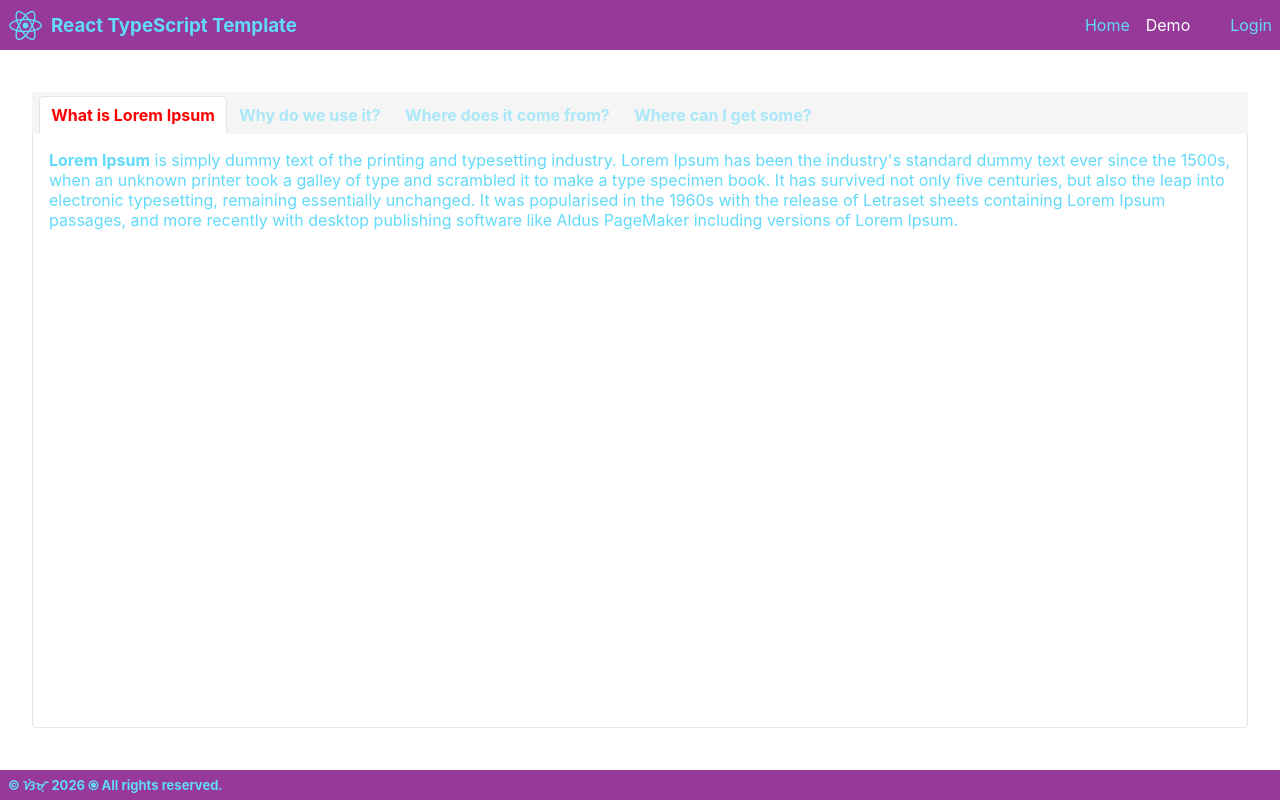
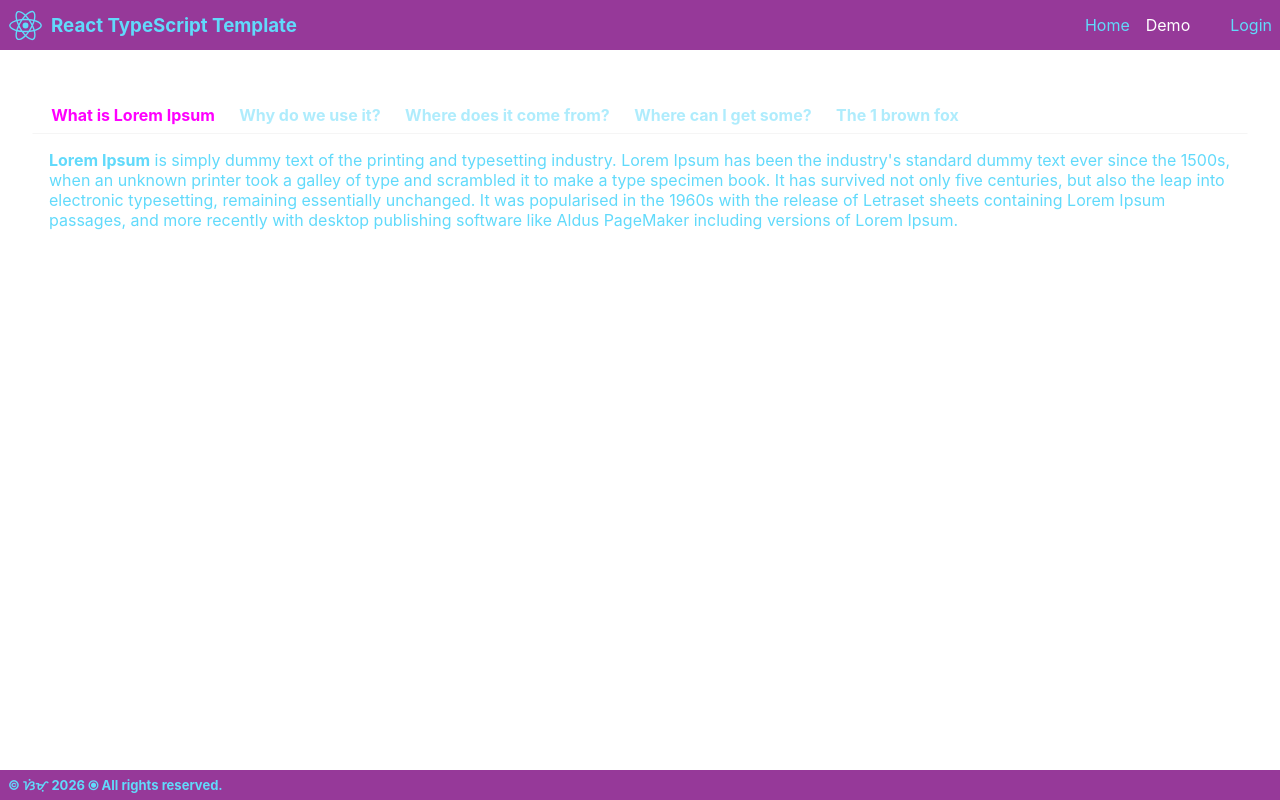
Before and after one commit to jaosimt/ts-app-template, a React (Create React App) app: page /demo/tabs in a window 1280 px wide. Built offline with nearby package versions, Linux system fonts and the light colour scheme.

Commit message:
* added Tab component

```diff
--- a/src/components/pages/demo/tabs.tsx
+++ b/src/components/pages/demo/tabs.tsx
@@ -51,11 +51,24 @@ const tabItems: TabItemType[] = [
                 reasonable. The generated Lorem Ipsum is therefore always free from repetition, injected humour, or
                 non-characteristic words etc.</p>
         </>
+    }, {
+        name: 'The 1 brown fox',
+        children: <>
+            <p><b>The quick brown fox jumps over the lazy dog</b> is a famous English pangram—a sentence containing every letter of the alphabet. Coined in the late 19th century (circa 1885), it is used worldwide for typing practice, keyboard testing, and font displays because it uses all 26 letters. </p>
+            <p>Key details about this phrase:</p>
+            <ul>
+                <li><b>Purpose:</b> It is used to test typewriters, computer keyboards, and to display fonts.</li>
+                <li><b>Origin:</b> The earliest known appearance was in The Boston Journal in 1885.</li>
+                <li><b>Usage:</b> It was used for signaling practice, on the Moscow–Washington hotline, and is common in typing tests.</li>
+                <li><b>Pangram:</b> The phrase is famous because it is a short, coherent sentence that uses every letter from A to Z.</li>
+                <li><b>Popularity:</b> It is often used to demonstrate the full character set of a font.</li>
+            </ul>
+        </>
     }
 ];
 
 const TabsDemo: FC = () => {
-    return <Tabs data={tabItems}/>
+    return <Tabs data={tabItems} type={'plain'} moveSelectedOnScroll={false}/>
 };
 
 export default TabsDemo;
--- a/src/components/partials/tab/index.tsx
+++ b/src/components/partials/tab/index.tsx
@@ -5,15 +5,17 @@ import { classNames, inStringNumberToWords, parseCSSUnit, Round, snakeCase } fro
 import ReactIcon from '../../partials';
 import './styles.scss';
 
+export interface TabItemProps extends HTMLAttributes<HTMLDivElement> {
+    data: TabItemType[];
+    contentPadding?: number | `${number}${string}`;
+    type?: 'boxed-content' | 'boxed' | 'plain';
+    moveSelectedOnScroll?: boolean;
+}
+
 export type TabItemType = {
     id?: string;
     name: string;
     children: ReactNode;
-}
-
-export interface TabItemProps extends HTMLAttributes<HTMLDivElement> {
-    data: TabItemType[];
-    contentPadding?: number | `${number}${string}`;
 }
 
 type TabItemsPos = {
@@ -25,7 +27,7 @@ const roundPrecision = 0;
 const shiftOffset = 3;
 
 const Tabs: FC<TabItemProps> = (props) => {
-    const {data, contentPadding = '1rem'} = props;
+    const {data, contentPadding = '1rem', type = 'active', moveSelectedOnScroll = false} = props;
 
     const tabItemsWrapper = useRef<HTMLDivElement>(null);
     const resizeTimeoutRef = useRef<any>(null);
@@ -76,6 +78,26 @@ const Tabs: FC<TabItemProps> = (props) => {
         // eslint-disable-next-line
     }, []);
 
+    useEffect(() => {
+        if (localStorage.getItem('checkVisibility') === 'true') {
+            localStorage.removeItem('checkVisibility');
+            const itemsWrapper = tabItemsWrapper.current as HTMLDivElement;
+            const activeElement = itemsWrapper.querySelector('.tab-item.active') as HTMLElement;
+
+            const activeElementBCR = activeElement.getBoundingClientRect();
+            const itemWrapperBCR = itemsWrapper.getBoundingClientRect();
+
+            const activeElementLeft = Math.ceil(activeElementBCR.left);
+            const wrapperLeft = itemWrapperBCR.left;
+            const activeElementRight = Math.ceil(activeElementBCR.right);
+            const wrapperRight = itemWrapperBCR.right;
+
+            if (activeElementRight > wrapperRight) scrollRightHandler();
+            else if (activeElementLeft < wrapperLeft) scrollLeftHandler();
+        }
+        // eslint-disable-next-line
+    }, [active]);
+
     const getNext = (direction: 'left' | 'right', tabItemsPos: number[]) => {
         const itemsWrapper = tabItemsWrapper.current as HTMLDivElement;
         const tabBCR = itemsWrapper.getBoundingClientRect();
@@ -99,6 +121,20 @@ const Tabs: FC<TabItemProps> = (props) => {
             const tabLeft = Round(itemsWrapper.getBoundingClientRect()['left'] as number, roundPrecision);
             const storedScrollLeft = parseFloat(localStorage.getItem('scroll-left') || '0');
 
+            const activeElement = itemsWrapper.querySelector('.tab-item.active') as HTMLElement;
+            if (moveSelectedOnScroll && activeElement) {
+                const {dataset: {index}} = activeElement;
+                const nIndex = Number(index) - 1;
+
+                const activeElementLeft = Math.floor(activeElement.getBoundingClientRect().left);
+                const wrapperLeft = itemsWrapper.getBoundingClientRect().left;
+
+                if (nIndex <= data.length && activeElementLeft > wrapperLeft) {
+                    const nextTabItem = snakeCase(inStringNumberToWords(data[nIndex].name), '-');
+                    setActive(nextTabItem);
+                }
+            }
+
             itemsWrapper.scroll({
                 left: storedScrollLeft - (tabLeft - (nextLeftScrollPos - shiftOffset)),
                 behaviour: 'smooth'
@@ -117,6 +153,20 @@ const Tabs: FC<TabItemProps> = (props) => {
             const tabRight = Round(itemsWrapper.getBoundingClientRect()['right'] as number, roundPrecision);
             const storedScrollLeft = parseFloat(localStorage.getItem('scroll-left') || '0');
 
+            const activeElement = itemsWrapper.querySelector('.tab-item.active') as HTMLElement;
+            if (moveSelectedOnScroll && activeElement) {
+                const {dataset: {index}} = activeElement;
+                const nIndex = Number(index) + 1;
+
+                const activeElementRight = Math.ceil(activeElement.getBoundingClientRect().right);
+                const wrapperRight = itemsWrapper.getBoundingClientRect().right;
+
+                if (nIndex <= data.length && activeElementRight < wrapperRight) {
+                    const nextTabItem = snakeCase(inStringNumberToWords(data[nIndex].name), '-');
+                    setActive(nextTabItem);
+                }
+            }
+
             itemsWrapper.scroll({
                 left: storedScrollLeft + ((nextRightScrollPos + shiftOffset) - tabRight),
                 behaviour: 'smooth'
@@ -124,6 +174,12 @@ const Tabs: FC<TabItemProps> = (props) => {
 
             updateTabOverflow();
         }
+    };
+
+    const tabItemClickHandler = (e: any) => {
+        const {dataset: {name}} = e.currentTarget;
+        localStorage.setItem('checkVisibility', 'true');
+        setActive(name);
     };
 
     function updateTabOverflow() {
@@ -139,18 +195,20 @@ const Tabs: FC<TabItemProps> = (props) => {
         });
     }
 
-    return <div data-component={'tabs'}>
+    return <div data-component={'tabs'} className={type}>
         <div className={'tab-items'}>
             <div className={classNames('scroll-btn-left', tabOverflow.left && 'visible')}>
                 <ReactIcon size={21} icon={BiSolidChevronLeftCircle} onClick={scrollLeftHandler}/>
             </div>
             <div className={'tab-items-wrapper'} ref={tabItemsWrapper}>
                 {
-                    data.map(t => {
+                    data.map((t, i) => {
                         const itemName = snakeCase(inStringNumberToWords(t.name), '-');
                         return <div
-                            key={`tab-item-${itemName}`} data-name={itemName}
-                            onClick={() => setActive(itemName)}
+                            key={`tab-item-${itemName}`}
+                            data-index={i}
+                            data-name={itemName}
+                            onClick={tabItemClickHandler}
                             className={classNames('tab-item', active === itemName && 'active')}>
                             {t.name}
                         </div>;
--- a/src/components/partials/tab/styles.scss
+++ b/src/components/partials/tab/styles.scss
@@ -1,9 +1,13 @@
 @use '../../../styles/common';
 
-$br : 0.2rem;
+$tabBorderRadius       : 0.2rem;
+$tabBackground         : whitesmoke;
+$activeBackgroundColor : #ffffff;
+$activeTabItemColor    : magenta;
 
 [data-component="tabs"] {
-  border-radius : $br;
+  background-color : transparent;
+  border-radius    : $tabBorderRadius;
   display       : grid;
   overflow      : hidden;
   width         : 100%;
@@ -13,9 +17,8 @@ $br : 0.2rem;
     @extend .disable-select;
 
     align-items             : center;
-    background-color        : whitesmoke;
-    border-top-left-radius  : $br;
-    border-top-right-radius : $br;
+    border-top-left-radius  : $tabBorderRadius;
+    border-top-right-radius : $tabBorderRadius;
     display                 : grid;
     font-weight: bold;
     grid-template-columns   : 7px auto 7px;
@@ -50,7 +53,6 @@ $br : 0.2rem;
       }
 
       > svg {
-        background-color : white;
         border-radius    : 50%;
         opacity          : 1;
         position         : absolute;
@@ -76,18 +78,18 @@ $br : 0.2rem;
         white-space: nowrap;
 
         &.active {
-          background-color    : white;
-          border-color        : #e5e5e5;
-          border-bottom-color : white;
-          color               : red;
+          background-color    : $activeBackgroundColor;
+          border-color        : $tabBackground;
+          border-bottom-color : $activeBackgroundColor;
+          color               : $activeTabItemColor;
           opacity             : 1;
         }
 
         &:not(.active) {
         }
 
-        &:hover {
-          color: red;
+        &:hover:not(.active) {
+          color : $activeTabItemColor;
           opacity: 1;
 
           &:active {
@@ -118,15 +120,47 @@ $br : 0.2rem;
   }
 
   > .tab-content {
-    background-color           : white;
-    border                     : 1px solid #e5e5e5;
-    border-bottom-left-radius  : $br;
-    border-bottom-right-radius : $br;
-    margin-top                 : -1px;
+    background-color : $activeBackgroundColor;
+    border           : 1px solid $tabBackground;
+    border-radius    : $tabBorderRadius;
+    margin-top       : -1px;
+    transition       : all 300ms ease-in-out;
 
     &:not(.active) { display : none; }
 
     > *:first-child { margin-top : 0; }
     > *:last-child { margin-bottom : 0; }
   }
+
+  &.boxed {
+    > .tab-items {
+      background-color : $tabBackground;
+
+      > .tab-items-wrapper {
+        > .tab-item {
+
+        }
+      }
+    }
+  }
+
+  &.plain {
+    > .tab-items {
+      background-color : transparent;
+
+      > .tab-items-wrapper {
+        > .tab-item {
+          background-color : transparent;
+          border-color     : transparent;
+        }
+      }
+    }
+
+    > .tab-content {
+      border-radius       : 0;
+      border-left-color   : transparent;
+      border-right-color  : transparent;
+      border-bottom-color : transparent;
+    }
+  }
 }
```
